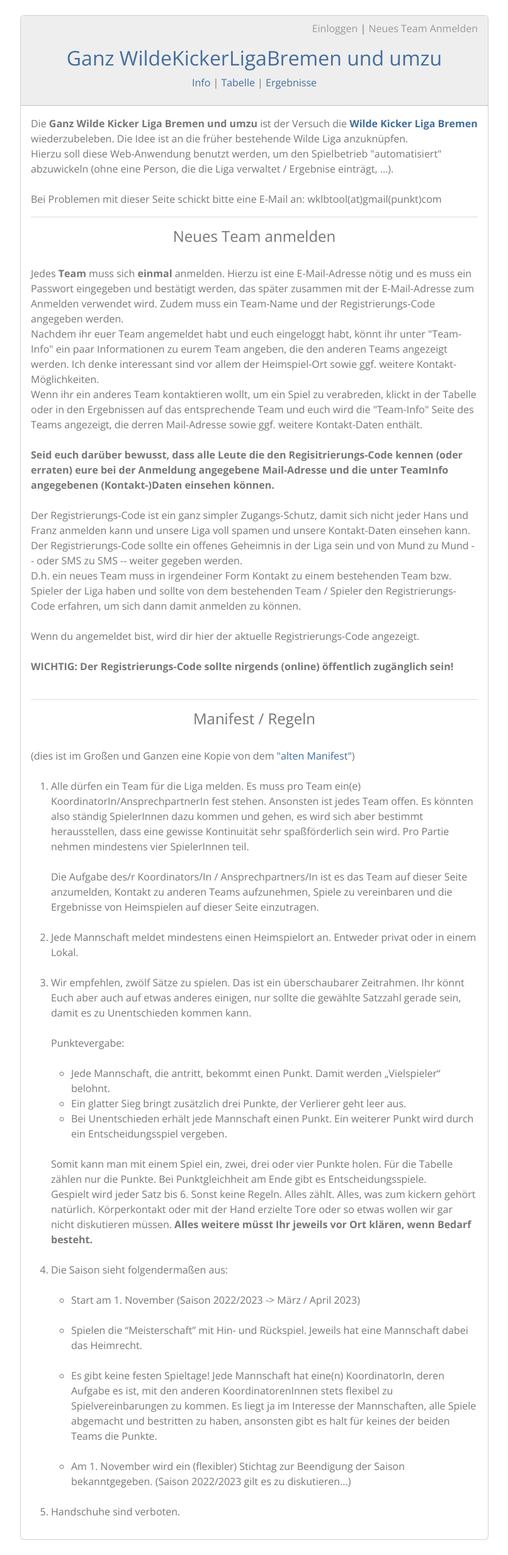
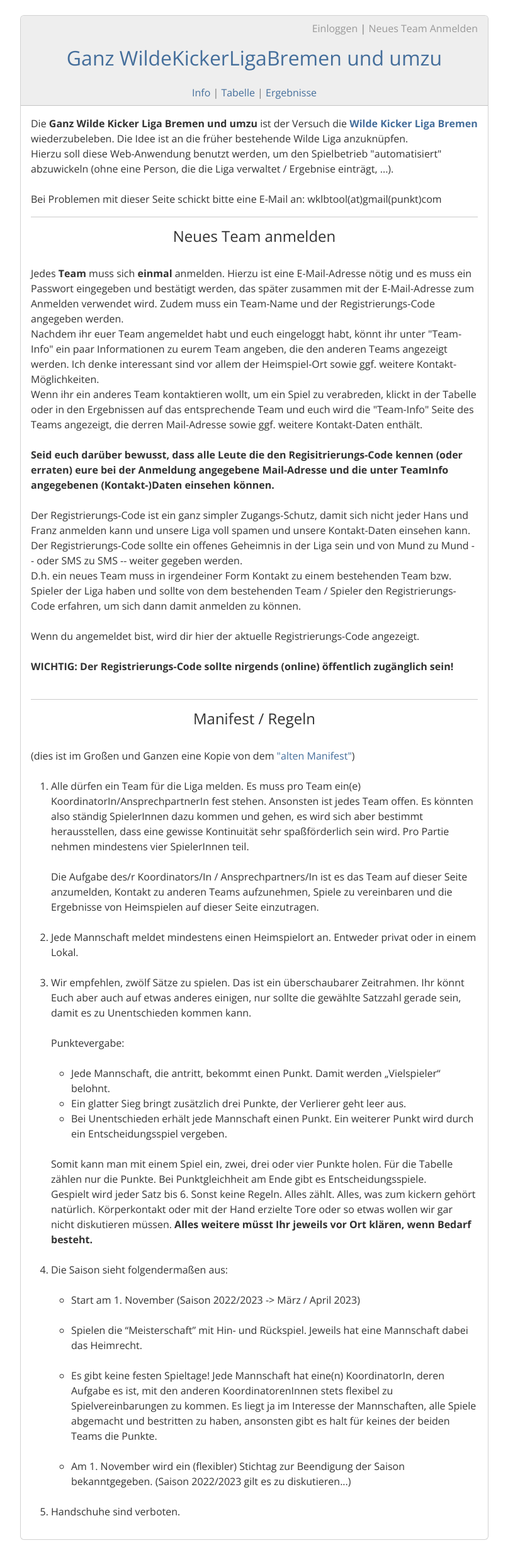
Before and after one commit to jeff-dh/wildeLigaTool, a Flask app: page / in a window 1280 px wide. Shown: the whole page at 63% size, without its empty margins (236-1043 px from the left). Run offline with Flask 3, Linux system fonts and the light colour scheme; some libraries are stand-ins or nearby versions.

Commit message:
minor styling

```diff
--- a/wklbTool/templates/base.html
+++ b/wklbTool/templates/base.html
@@ -41,8 +41,8 @@
                                 </a>
                             {% endif %}
                         </div>
-                        <div class="text-center p-3">
-                            <h2 class="text-primary">
+                        <div class="text-center">
+                            <h2 class="text-primary py-3">
                                 Ganz WildeKickerLigaBremen und umzu
                             </h2>
 
--- a/wklbTool/templates/wklb/info.html
+++ b/wklbTool/templates/wklb/info.html
@@ -1,7 +1,7 @@
 {% extends "base.html" %}
 
 {% block content%}
-<div class="text-start">
+<div class="text-start text-dark">
     Die <b>Ganz Wilde Kicker Liga Bremen und umzu</b> ist der Versuch die <b><a
     class="link-primary" href="https://wildekickerligabremen.wordpress.com/">
     Wilde Kicker Liga Bremen</a></b> wiederzubeleben. Die Idee ist an die
--- a/wklbTool/templates/wklb/results.html
+++ b/wklbTool/templates/wklb/results.html
@@ -3,7 +3,7 @@
 {% block content%}
 
 <div class="table-responsive">
-    <table class="table rounded rounded-4 overflow-hidden caption-top table-striped table-light">
+    <table class="table table-sm rounded rounded-4 overflow-hidden caption-top table-striped table-light">
         <caption class="text-center"><h3>Ergebnisse</h3></caption>
         <thead>
             <th/><th>Heim</th> <th>Gast</th> <th>Ergebnis</th> <th/>
--- a/wklbTool/templates/wklb/standings.html
+++ b/wklbTool/templates/wklb/standings.html
@@ -2,7 +2,7 @@
 
 {% block content%}
 <div class="table-responsive">
-    <table class="table rounded rounded-4 overflow-hidden caption-top table-hover table-light">
+    <table class="table table-sm rounded rounded-4 overflow-hidden caption-top table-hover table-light">
         <caption class="text-center"><h3>Tabelle</h3></caption>
         <thead class="text-muted small">
             <th>#</th> <th class="text-start">Team</th> <th>Spiele</th> <th class="right-border">Pkt</th> <th>S</th> <th>U+</th> <th>U(-)</th> <th>N</th> <th>Sätze</th> <th>D</th>
```
